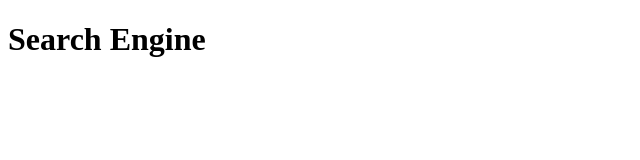
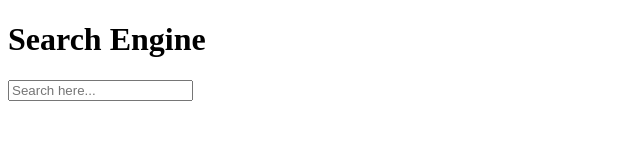
Before and after one commit to divyansh26sach/search_engine, a plain HTML site: page index.html in a window 1280 px wide. Shown: the whole page, without its empty margins (0-640 px from the left). Drawn offline with Linux system fonts and the light colour scheme.

Commit message:
Update index.html

```diff
--- a/index.html
+++ b/index.html
@@ -7,5 +7,10 @@
     <header>
       <h1>Search Engine</h1>
     </header>
+    <article>
+      <form method="get" action="search.php">
+        <input type="search" name="search" placeholder="Search here..." id="search" />
+      </form>
+    </article>
   </body>
 </html>
```
